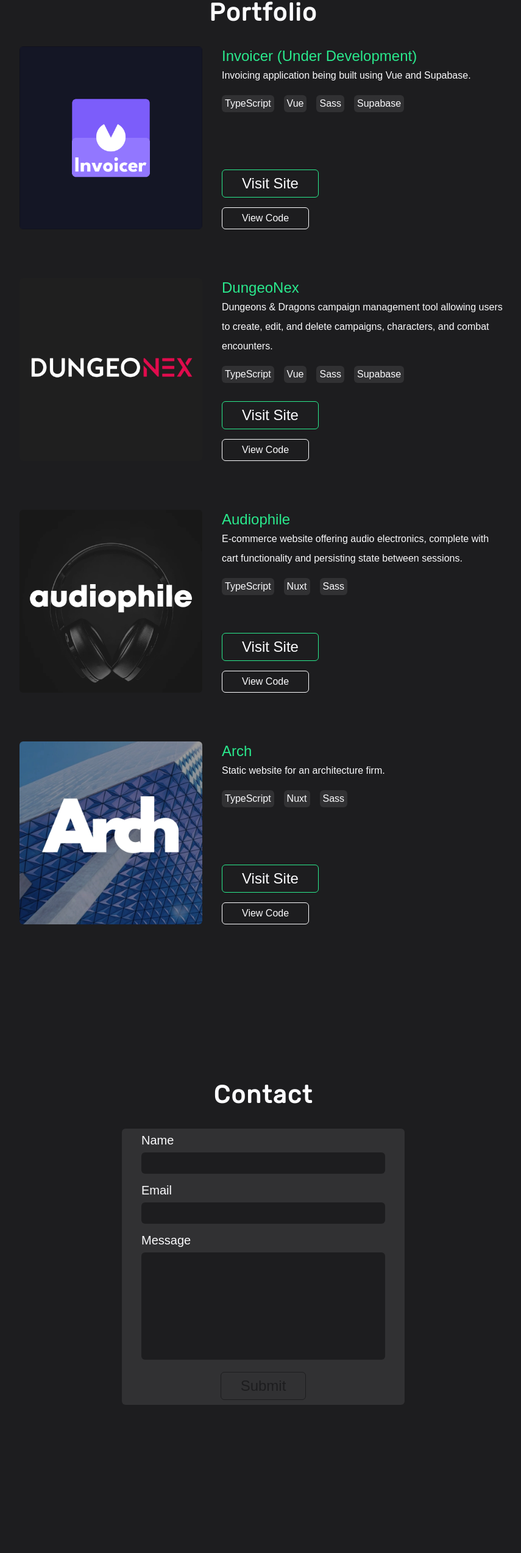
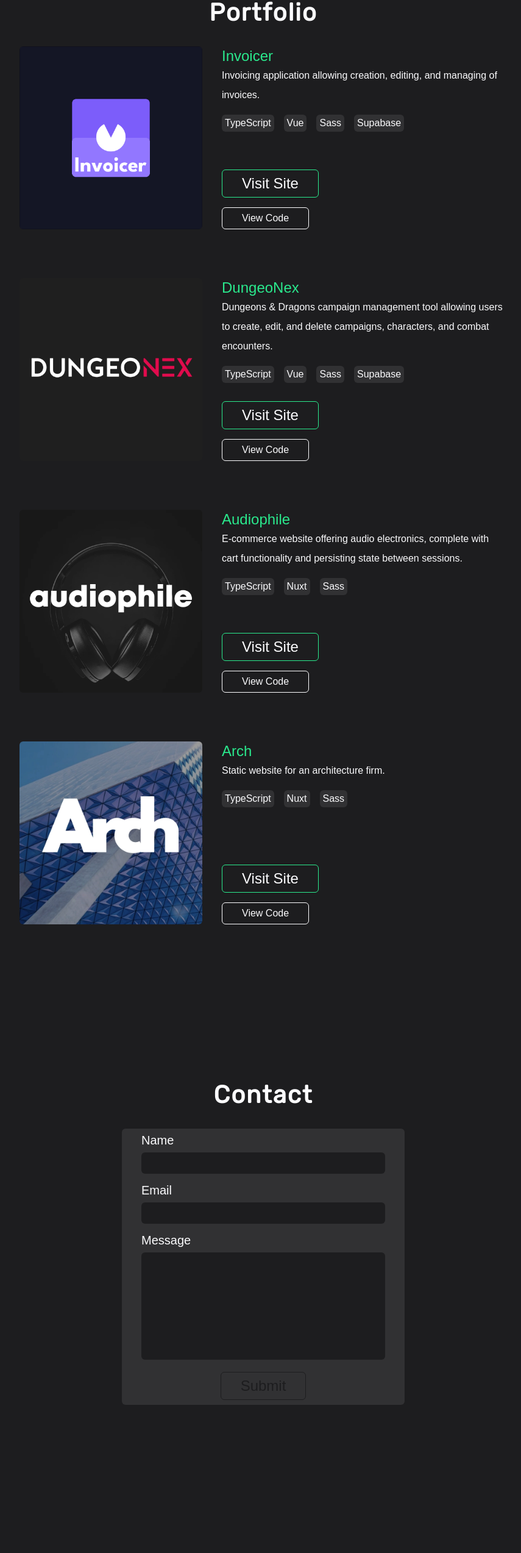
Before and after one commit to GarnerCode/garnercode-v2, a Nuxt app: page / in a window 1280 px wide. Shown: the part 2523-5070 px from the top of the page at 61% size, without its empty margins (208-1063 px from the left). Built offline with nearby package versions, Linux system fonts and the light colour scheme; a web font is replaced by a local one.

Commit message:
Updated projects.ts, styling fix

```diff
--- a/components/Footer.vue
+++ b/components/Footer.vue
@@ -32,6 +32,7 @@
                 font-size: 1.5rem;
                 text-align: center;
                 color: var(--color-white);
+                font-family: var(--font-family-primary);
             }
             .nav-list {
                 list-style: none;
--- a/const/projects.ts
+++ b/const/projects.ts
@@ -1,10 +1,10 @@
 export const projects = [
     {
-        title: 'Invoicer (Under Development)',
+        title: 'Invoicer',
         imageUrl: 'images/invoicer.webp',
         liveUrl: 'https://invoicer-blue.vercel.app/',
         gitUrl: 'https://github.com/GarnerCode/invoicer',
-        description: 'Invoicing application being built using Vue and Supabase.',
+        description: 'Invoicing application allowing creation, editing, and managing of invoices.',
         tech: [
             'TypeScript',
             'Vue',
```
